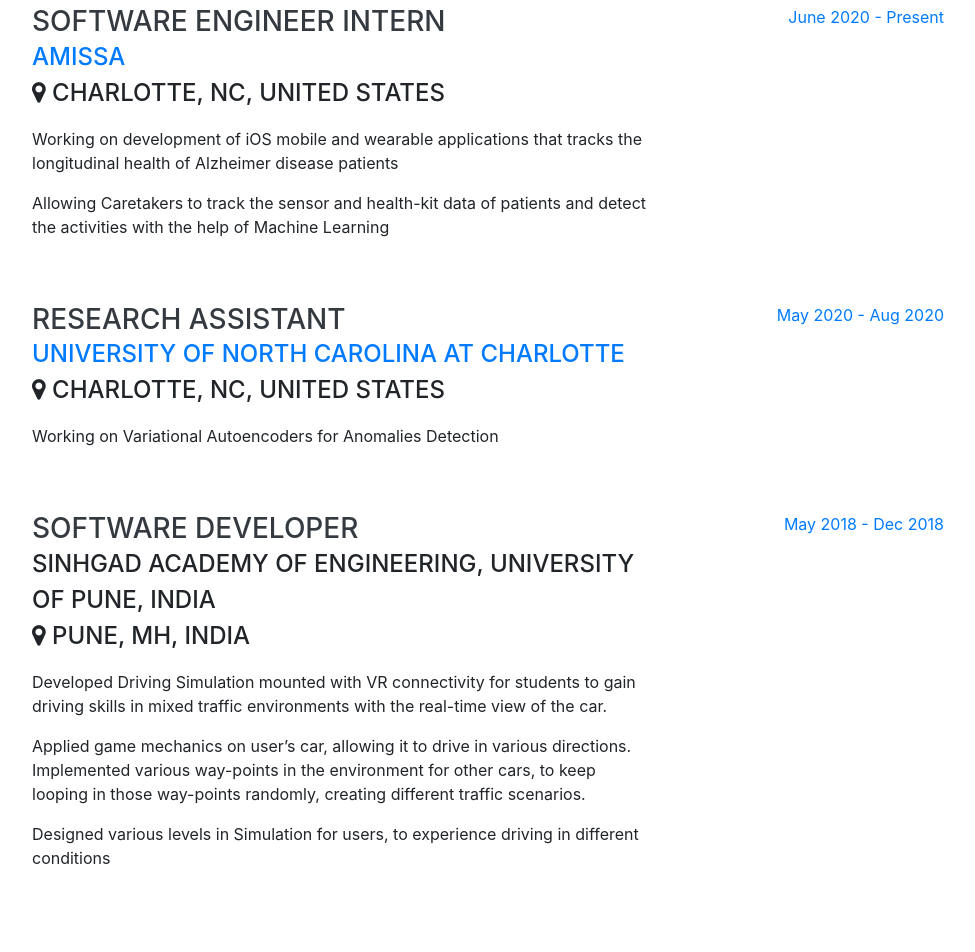
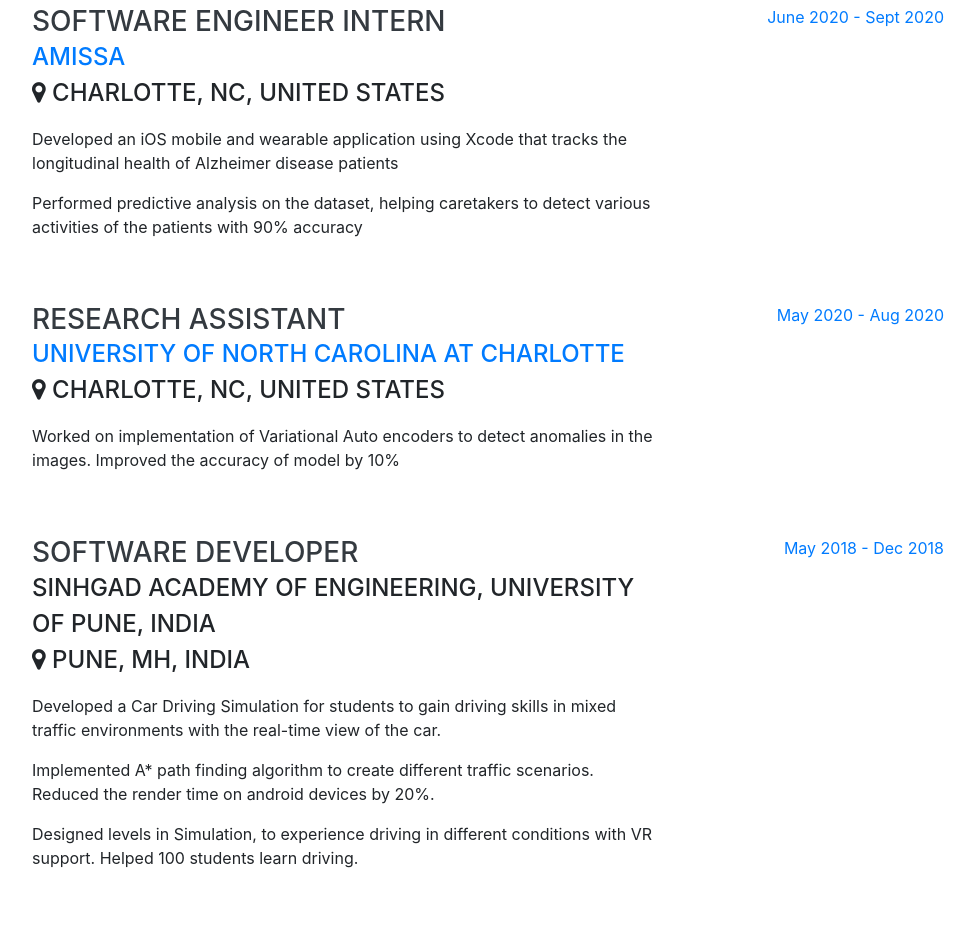
Before and after one commit to someshgkale123/someshgkale123.github.io, a website with bundled scripts: page index.html in a window 1280 px wide. Shown: the part 980-1932 px from the top of the page, without its empty margins (288-1263 px from the left). Built offline with nearby package versions, Linux system fonts and the light colour scheme; a script that the page names is missing; a web font is replaced by a local one.

Commit message:
Update index.html

```diff
--- a/index.html
+++ b/index.html
@@ -122,12 +122,12 @@
                   <i class="fa fa-map-marker" aria-hidden="true"></i>
                   Charlotte, NC, United States
               </div>
-              <p> Working on development of iOS mobile and wearable applications that tracks the longitudinal health of Alzheimer disease patients</p>
-              <p> Allowing Caretakers to track the sensor and health-kit data of patients and detect the activities with the help of Machine Learning</p>
+              <p> Developed an iOS mobile and wearable application using Xcode that tracks the longitudinal health of Alzheimer disease patients</p>
+              <p> Performed predictive analysis on the dataset, helping caretakers to detect various activities of the patients with 90% accuracy</p>
 
             </div>
             <div class="resume-date text-md-right">
-              <span class="text-primary">June 2020 - Present</span>
+              <span class="text-primary">June 2020 - Sept 2020</span>
             </div>
           </div>
 
@@ -141,7 +141,7 @@
                   <i class="fa fa-map-marker" aria-hidden="true"></i>
                   Charlotte, NC, United States
               </div>
-              <p>Working on Variational Autoencoders for Anomalies Detection</p>
+              <p> Worked on implementation of Variational Auto encoders to detect anomalies in the images. Improved the accuracy of model by 10%</p>
             </div>
             <div class="resume-date text-md-right">
               <span class="text-primary">May 2020 - Aug 2020</span>
@@ -156,9 +156,9 @@
                   <i class="fa fa-map-marker" aria-hidden="true"></i>
                   Pune, MH, India
               </div>
-              <p> Developed Driving Simulation mounted with VR connectivity for students to gain driving skills in mixed traffic environments with the real-time view of the car.</p>
-              <p> Applied game mechanics on user’s car, allowing it to drive in various directions. Implemented various way-points in the environment for other cars, to keep looping in those way-points randomly, creating different traffic scenarios.</p>
-              <p> Designed various levels in Simulation for users, to experience driving in different conditions</p>
+              <p> Developed a Car Driving Simulation for students to gain driving skills in mixed traffic environments with the real-time view of the car.</p>
+              <p> Implemented A* path finding algorithm to create different traffic scenarios. Reduced the render time on android devices by 20%.</p>
+              <p> Designed levels in Simulation, to experience driving in different conditions with VR support. Helped 100 students learn driving.</p>
 
 
             </div>
```
